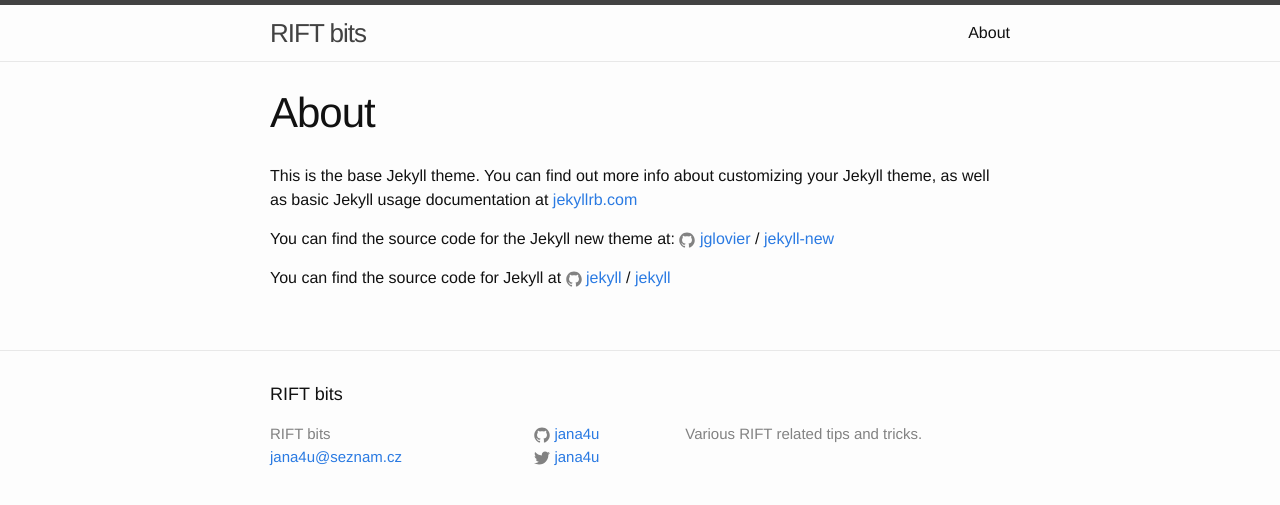
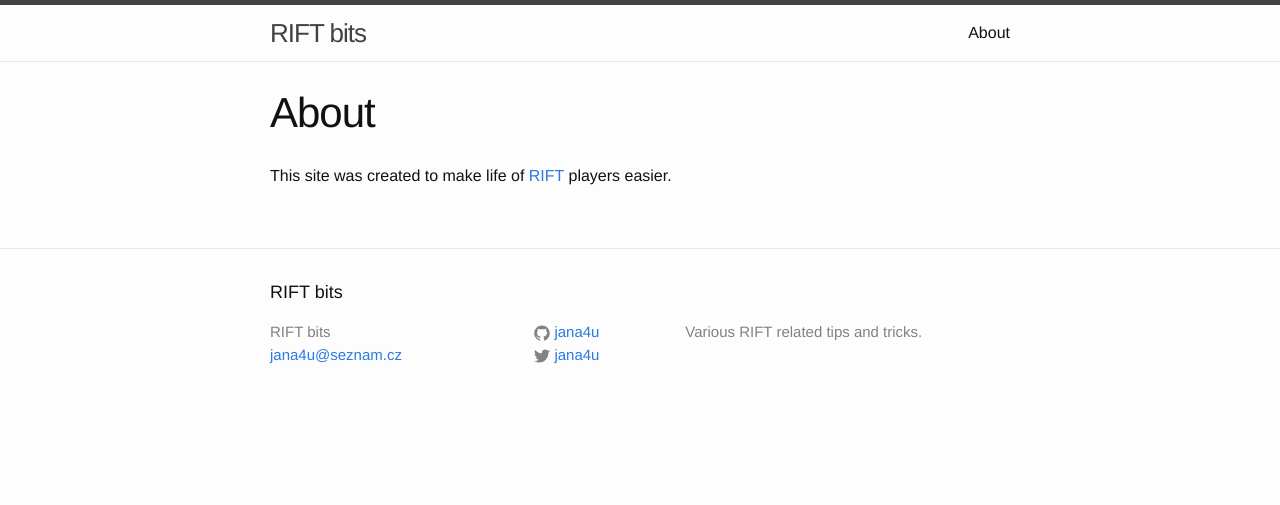
Before and after one commit to jana4u/rift.jana4u.net, a Jekyll site: the page built from about.md, in a window 1280 px wide. Shown: the top 505 px of the page. Built offline with Jekyll 4.4.1, drawn with Linux system fonts in a browser that asks for light colours.

Commit message:
first content

```diff
--- a/about.md
+++ b/about.md
@@ -4,12 +4,4 @@
 permalink: /about/
 ---
 
-This is the base Jekyll theme. You can find out more info about customizing your Jekyll theme, as well as basic Jekyll usage documentation at [jekyllrb.com](http://jekyllrb.com/)
-
-You can find the source code for the Jekyll new theme at:
-{% include icon-github.html username="jglovier" %} /
-[jekyll-new](https://github.com/jglovier/jekyll-new)
-
-You can find the source code for Jekyll at
-{% include icon-github.html username="jekyll" %} /
-[jekyll](https://github.com/jekyll/jekyll)
+This site was created to make life of [RIFT](http://www.riftgame.com/) players easier.
```
Also changed, not shown: _posts/2016-01-24-internet-information-sources-for-rift.md (added, +29 -0 lines), _posts/2016-01-24-welcome-to-jekyll.markdown (deleted, +0 -25 lines).
